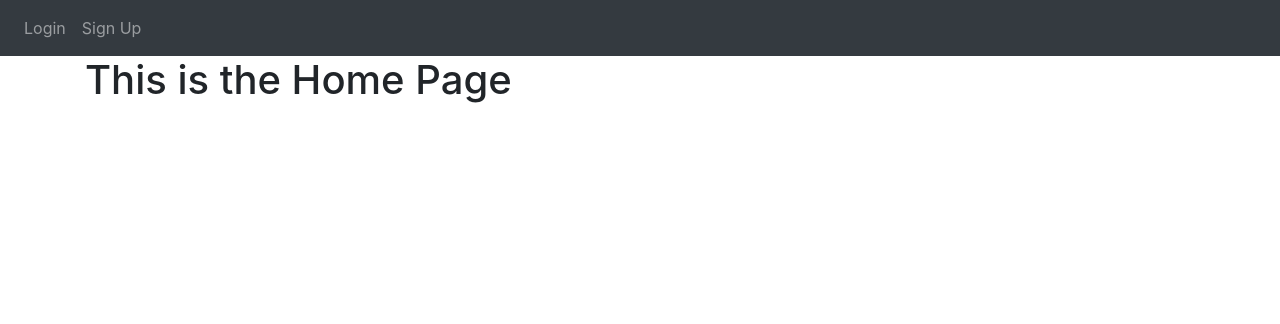
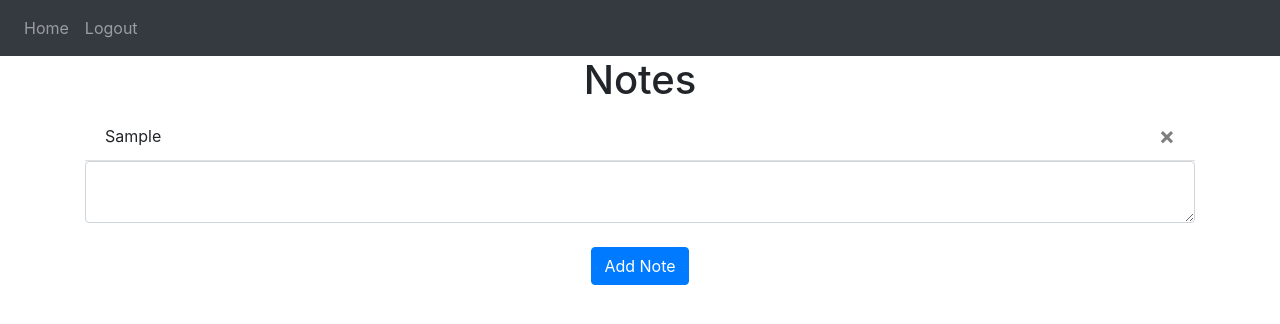
Before and after one commit to MasterFlame107/PWA-REVIEW-APP, a Flask app: template webtry/Website/templates/home.html in a window 1280 px wide. Shown: the top 324 px of the page. Run offline with Flask 3, Linux system fonts and the light colour scheme; the template is opened without the code that fills it: values that come from a table or form of the project are taken from there, others are empty; tables that the repository leaves empty hold one stand-in row (values such as "Sample post"); some libraries are stand-ins or nearby versions.

Commit message:
added notes feature to home page

```diff
--- a/webtry/Website/auth.py
+++ b/webtry/Website/auth.py
@@ -55,9 +55,7 @@
             db.session.commit()
             flash('Account created!', category='success')
             login_user(new_user, remember=True)
-            flash('Account created!', category='success')
             return redirect(url_for('views.home'))
 
 
     return render_template("sign_up.html", user=current_user)
-#authorisation routes
--- a/webtry/Website/templates/base.html
+++ b/webtry/Website/templates/base.html
@@ -77,5 +77,6 @@
         integrity="sha384-JZR6Spejh4U02d8jOt6vLEHfe/JQGiRRSQQxSfFWpi1MquVdAyjUar5+76PVCmYl"
         crossorigin="anonymous"
       ></script>
+      <script type="text/javascript" src="{{ url_for('static', filename='index.js')}}"></script>
     </body>
 </html>
--- a/webtry/Website/templates/home.html
+++ b/webtry/Website/templates/home.html
@@ -1,5 +1,21 @@
-{% extends "base.html" %} {% block title %}Home Page{% endblock %}
-
-{% block content %}
-<h1>This is the Home Page</h1>
-{% endblock %}
+{% extends "base.html" %} {% block title %}Home{% endblock %} {% block content
+    %}
+    <h1 align="center">Notes</h1>
+    <ul class="list-group list-group-flush" id="notes">
+      {% for note in user.notes %}
+      <li class="list-group-item">
+        {{ note.data }}
+        <button type="button" class="close" onClick="deleteNote({{ note.id }})">
+          <span aria-hidden="true">&times;</span>
+        </button>
+      </li>
+      {% endfor %}
+    </ul>
+    <form method="POST">
+      <textarea name="note" id="note" class="form-control"></textarea>
+      <br />
+      <div align="center">
+        <button type="submit" class="btn btn-primary">Add Note</button>
+      </div>
+    </form>
+    {% endblock %}
--- a/webtry/main.py
+++ b/webtry/main.py
@@ -3,5 +3,4 @@
 app = create_app()
 
 if __name__ == '__main__':
-    app.run()
-#Website startup
+    app.run(debug=True)
```
Also changed, not shown: webtry/Website/views.py (+26 -3 lines).
